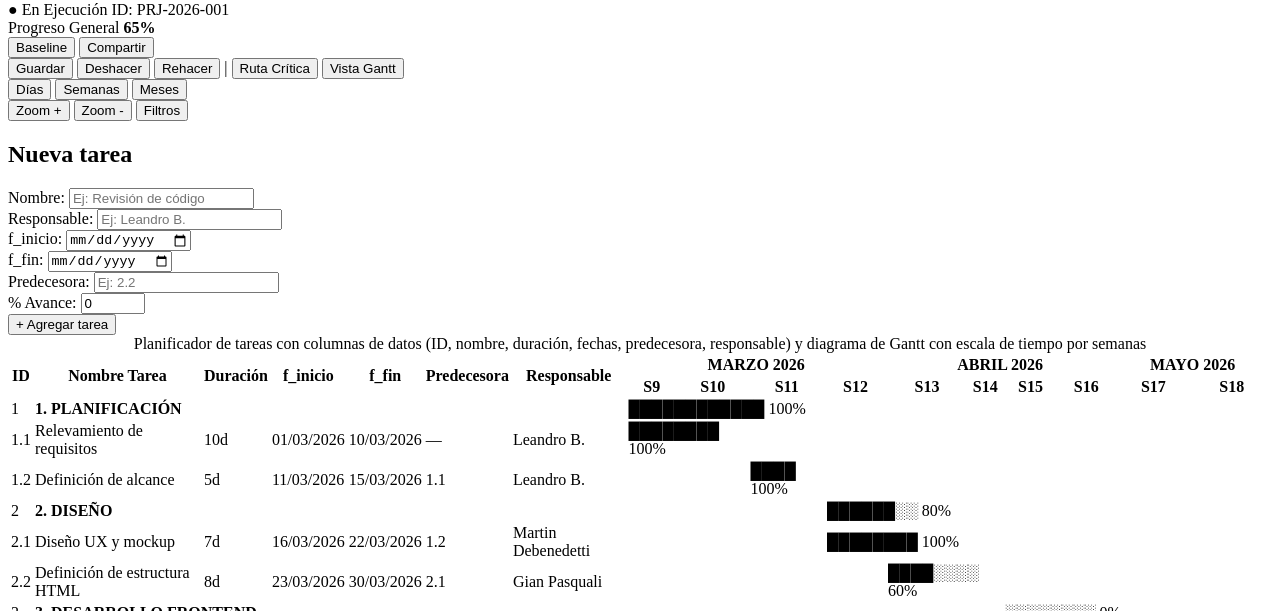
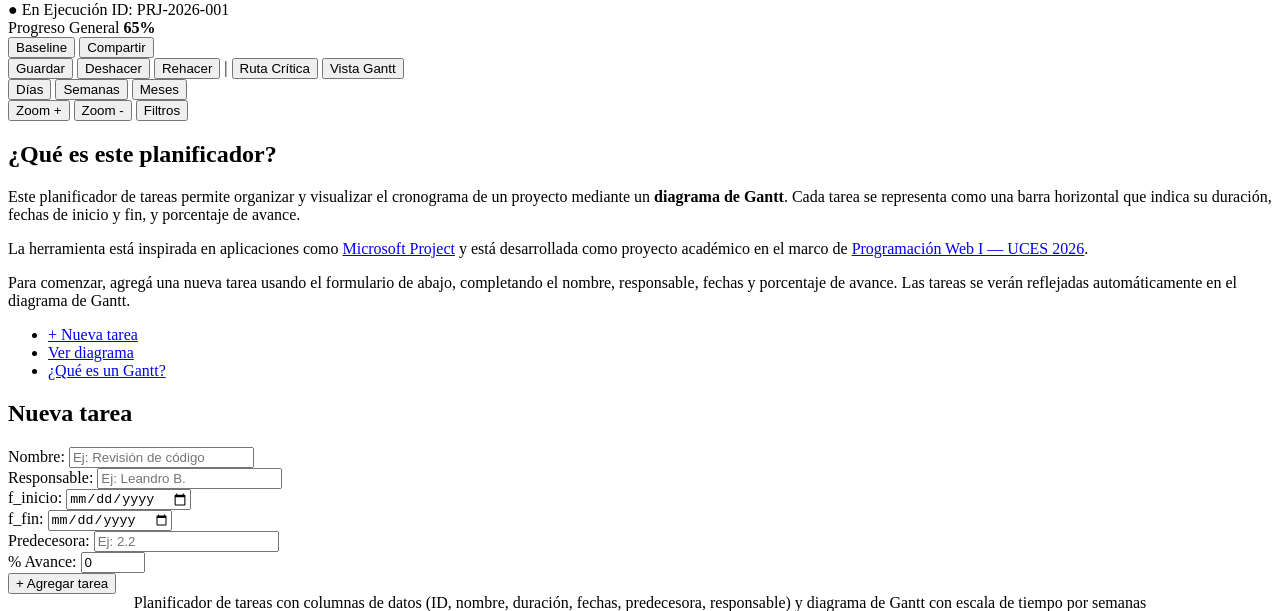
Before and after one commit to martindebenedetti/Planix, a plain HTML site: page index.html in a window 1280 px wide. Shown: the part 123-734 px from the top of the page. Drawn offline with Linux system fonts and the light colour scheme.

Commit message:
fix: agregar párrafos descriptivos y enlaces al index.html

```diff
--- a/index.html
+++ b/index.html
@@ -99,6 +99,54 @@
     <main role="main" aria-label="Contenido principal del planificador">
 
         <!-- ========================================================
+             SECCIÓN INTRODUCTORIA: descripción del planificador
+             TODO: CSS - Padding, tipografía, fondo sutil
+        ======================================================== -->
+        <section id="descripcion" aria-labelledby="titulo-descripcion">
+            <h2 id="titulo-descripcion">¿Qué es este planificador?</h2>
+
+            <p>
+                Este planificador de tareas permite organizar y visualizar el cronograma
+                de un proyecto mediante un <strong>diagrama de Gantt</strong>. Cada tarea
+                se representa como una barra horizontal que indica su duración, fechas de
+                inicio y fin, y porcentaje de avance.
+            </p>
+
+            <p>
+                La herramienta está inspirada en aplicaciones como
+                <a href="https://www.microsoft.com/es-ar/microsoft-365/project/project-management-software"
+                   target="_blank"
+                   rel="noopener noreferrer"
+                   aria-label="Sitio oficial de Microsoft Project">Microsoft Project</a>
+                y está desarrollada como proyecto académico en el marco de
+                <a href="https://github.com/martindebenedetti/Planix"
+                   target="_blank"
+                   rel="noopener noreferrer"
+                   aria-label="Repositorio del proyecto en GitHub">Programación Web I — UCES 2026</a>.
+            </p>
+
+            <p>
+                Para comenzar, agregá una nueva tarea usando el formulario de abajo,
+                completando el nombre, responsable, fechas y porcentaje de avance.
+                Las tareas se verán reflejadas automáticamente en el diagrama de Gantt.
+                <!-- TODO: JS - Actualizar este párrafo dinámicamente cuando se agreguen tareas -->
+            </p>
+
+            <!-- Navegación interna rápida -->
+            <!-- TODO: CSS - Estilo de links internos como chips o tabs -->
+            <nav aria-label="Navegación interna de secciones">
+                <ul>
+                    <li><a href="#nueva-tarea" aria-label="Ir al formulario de nueva tarea">+ Nueva tarea</a></li>
+                    <li><a href="#tabla-gantt" aria-label="Ir a la tabla del diagrama de Gantt">Ver diagrama</a></li>
+                    <li><a href="https://es.wikipedia.org/wiki/Diagrama_de_Gantt"
+                           target="_blank"
+                           rel="noopener noreferrer"
+                           aria-label="Qué es un diagrama de Gantt - Wikipedia">¿Qué es un Gantt?</a></li>
+                </ul>
+            </nav>
+        </section>
+
+        <!-- ========================================================
              FORMULARIO NUEVA TAREA — ancho completo, parte superior
              TODO: CSS - Fondo blanco, borde inferior, padding, shrink-0
              TODO: CSS - Campos en fila horizontal con flex y gap
@@ -157,20 +205,15 @@
              TODO: CSS - Columnas de datos: ancho fijo; columnas de semanas: 80px c/u
              TODO: CSS - Sincronizar scroll horizontal y vertical
         ======================================================== -->
-        <div role="region" aria-label="Tabla unificada de tareas y diagrama de Gantt" tabindex="0">
-            <table id="tabla-gantt" aria-label="Tabla de tareas con diagrama de Gantt integrado">
+        <div id="tabla-gantt" role="region" aria-label="Tabla unificada de tareas y diagrama de Gantt" tabindex="0">
+            <table aria-label="Tabla de tareas con diagrama de Gantt integrado">
                 <caption class="sr-only">
                     Planificador de tareas con columnas de datos (ID, nombre, duración, fechas,
                     predecesora, responsable) y diagrama de Gantt con escala de tiempo por semanas
                 </caption>
 
-                <!-- ENCABEZADO: títulos de columnas + escala de meses y semanas -->
                 <thead>
-
-                    <!-- Fila 1: títulos de datos + meses del Gantt -->
                     <tr>
-                        <!-- Columnas de datos de tarea -->
-                        <!-- TODO: CSS - fondo slate-100, texto bold, sticky top-0 -->
                         <th scope="col" rowspan="2" aria-label="Identificador">ID</th>
                         <th scope="col" rowspan="2" aria-label="Nombre de la tarea">Nombre Tarea</th>
                         <th scope="col" rowspan="2" aria-label="Duración">Duración</th>
@@ -178,15 +221,11 @@
                         <th scope="col" rowspan="2" aria-label="Fecha de fin">f_fin</th>
                         <th scope="col" rowspan="2" aria-label="Predecesora">Predecesora</th>
                         <th scope="col" rowspan="2" aria-label="Responsable">Responsable</th>
-
-                        <!-- Escala de meses — cada mes abarca sus semanas con colspan -->
                         <!-- TODO: CSS - Borde izquierdo para separar datos de Gantt -->
                         <th scope="colgroup" colspan="4" aria-label="Mes Marzo 2026">MARZO 2026</th>
                         <th scope="colgroup" colspan="4" aria-label="Mes Abril 2026">ABRIL 2026</th>
                         <th scope="colgroup" colspan="2" aria-label="Mes Mayo 2026">MAYO 2026</th>
                     </tr>
-
-                    <!-- Fila 2: escala de semanas del Gantt -->
                     <tr>
                         <!-- TODO: CSS - Ancho fijo por semana (ej. 80px), texto centrado pequeño -->
                         <th scope="col" aria-label="Semana 9">S9</th>
@@ -200,10 +239,8 @@
                         <th scope="col" aria-label="Semana 17">S17</th>
                         <th scope="col" aria-label="Semana 18">S18</th>
                     </tr>
-
                 </thead>
 
-                <!-- CUERPO: filas de grupos y tareas con barras de Gantt -->
                 <!-- TODO: JS - Calcular en qué columna/semana empieza y termina cada tarea -->
                 <!-- TODO: JS - Rellenar celdas de barra con color según avance -->
                 <!-- TODO: JS - Mostrar % avance dentro de la barra -->
@@ -216,10 +253,8 @@
                     <tr aria-label="Grupo 1: Planificación del proyecto">
                         <td>1</td>
                         <td colspan="6"><strong>1. PLANIFICACIÓN</strong></td>
-                        <!-- Barra de grupo: abarca semanas S9 a S11 (10+5 días ≈ 3 semanas) -->
                         <!-- TODO: CSS - Fondo gris semitransparente, altura mayor que tareas -->
                         <td colspan="3" aria-label="Duración del grupo Planificación: semanas 9 a 11">
-                            <!-- barra de grupo -->
                             <div role="progressbar" aria-valuenow="100" aria-valuemin="0" aria-valuemax="100"
                                  aria-label="Planificación 100% completada">████████████ 100%</div>
                         </td>
@@ -235,7 +270,6 @@
                         <td>10/03/2026</td>
                         <td>—</td>
                         <td>Leandro B.</td>
-                        <!-- Barra: S9 + S10 (10 días ≈ 2 semanas) -->
                         <!-- TODO: CSS - Fondo primary/30, barra interna primary al 100% -->
                         <td colspan="2" aria-label="Barra tarea 1.1: semanas 9 y 10, 100% completado">
                             <div role="progressbar" aria-valuenow="100" aria-valuemin="0" aria-valuemax="100"
@@ -253,7 +287,6 @@
                         <td>15/03/2026</td>
                         <td>1.1</td>
                         <td>Leandro B.</td>
-                        <!-- Barra: S11 (5 días ≈ 1 semana) -->
                         <td aria-hidden="true"></td>
                         <td aria-hidden="true"></td>
                         <td aria-label="Barra tarea 1.2: semana 11, 100% completado">
@@ -267,7 +300,6 @@
                     <tr aria-label="Grupo 2: Diseño del proyecto">
                         <td>2</td>
                         <td colspan="6"><strong>2. DISEÑO</strong></td>
-                        <!-- Barra grupo: S12 a S14 (7+8 días ≈ 3 semanas) -->
                         <td colspan="3" aria-hidden="true"></td>
                         <td colspan="3" aria-label="Duración del grupo Diseño: semanas 12 a 14">
                             <div role="progressbar" aria-valuenow="80" aria-valuemin="0" aria-valuemax="100"
@@ -285,7 +317,6 @@
                         <td>22/03/2026</td>
                         <td>1.2</td>
                         <td>Martin Debenedetti</td>
-                        <!-- Barra: S12 + parte S13 (7 días ≈ 1-2 semanas) -->
                         <td colspan="3" aria-hidden="true"></td>
                         <td colspan="2" aria-label="Barra tarea 2.1: semanas 12 y 13, 100% completado">
                             <div role="progressbar" aria-valuenow="100" aria-valuemin="0" aria-valuemax="100"
@@ -303,7 +334,6 @@
                         <td>30/03/2026</td>
                         <td>2.1</td>
                         <td>Gian Pasquali</td>
-                        <!-- Barra: S13 + S14 (8 días ≈ 2 semanas) -->
                         <td colspan="3" aria-hidden="true"></td>
                         <td aria-hidden="true"></td>
                         <td colspan="2" aria-label="Barra tarea 2.2: semanas 13 y 14, 60% completado">
@@ -318,7 +348,6 @@
                     <tr aria-label="Grupo 3: Desarrollo Frontend">
                         <td>3</td>
                         <td colspan="6"><strong>3. DESARROLLO FRONTEND</strong></td>
-                        <!-- Barra grupo: S15 a S18+ (14+21 días ≈ 7 semanas) -->
                         <td colspan="6" aria-hidden="true"></td>
                         <td colspan="4" aria-label="Duración del grupo Desarrollo Frontend: semanas 15 a 18">
                             <div role="progressbar" aria-valuenow="0" aria-valuemin="0" aria-valuemax="100"
@@ -335,7 +364,6 @@
                         <td>14/04/2026</td>
                         <td>2.2</td>
                         <td>Gian Pasquali</td>
-                        <!-- Barra: S14 a S16 (14 días ≈ 2-3 semanas) -->
                         <td colspan="6" aria-hidden="true"></td>
                         <td colspan="2" aria-label="Barra tarea 3.1: semanas 14 a 16, no iniciada">
                             <div role="progressbar" aria-valuenow="0" aria-valuemin="0" aria-valuemax="100"
@@ -353,7 +381,6 @@
                         <td>05/05/2026</td>
                         <td>3.1</td>
                         <td>Martin Debenedetti</td>
-                        <!-- Barra: S16 a S18+ (21 días ≈ 3-4 semanas) -->
                         <td colspan="8" aria-hidden="true"></td>
                         <td colspan="2" aria-label="Barra tarea 3.2: semanas 16 a 18, no iniciada">
                             <div role="progressbar" aria-valuenow="0" aria-valuemin="0" aria-valuemax="100"
@@ -364,7 +391,6 @@
                 </tbody>
             </table>
         </div>
-        <!-- fin tabla gantt unificada -->
 
     </main>
 
@@ -396,7 +422,7 @@
                 </li>
             </ul>
             <address>
-                <a href="mailto:leanlex@gmail.com" aria-label="Contacto">Equipo Planix</a>
+                <a href="mailto:leanlex@gmail.com" aria-label="Contacto del equipo">Equipo Planix</a>
                 — Prog. Web I · UCES 2026
             </address>
             <span aria-label="Versión">v.1.0.0</span>
```
